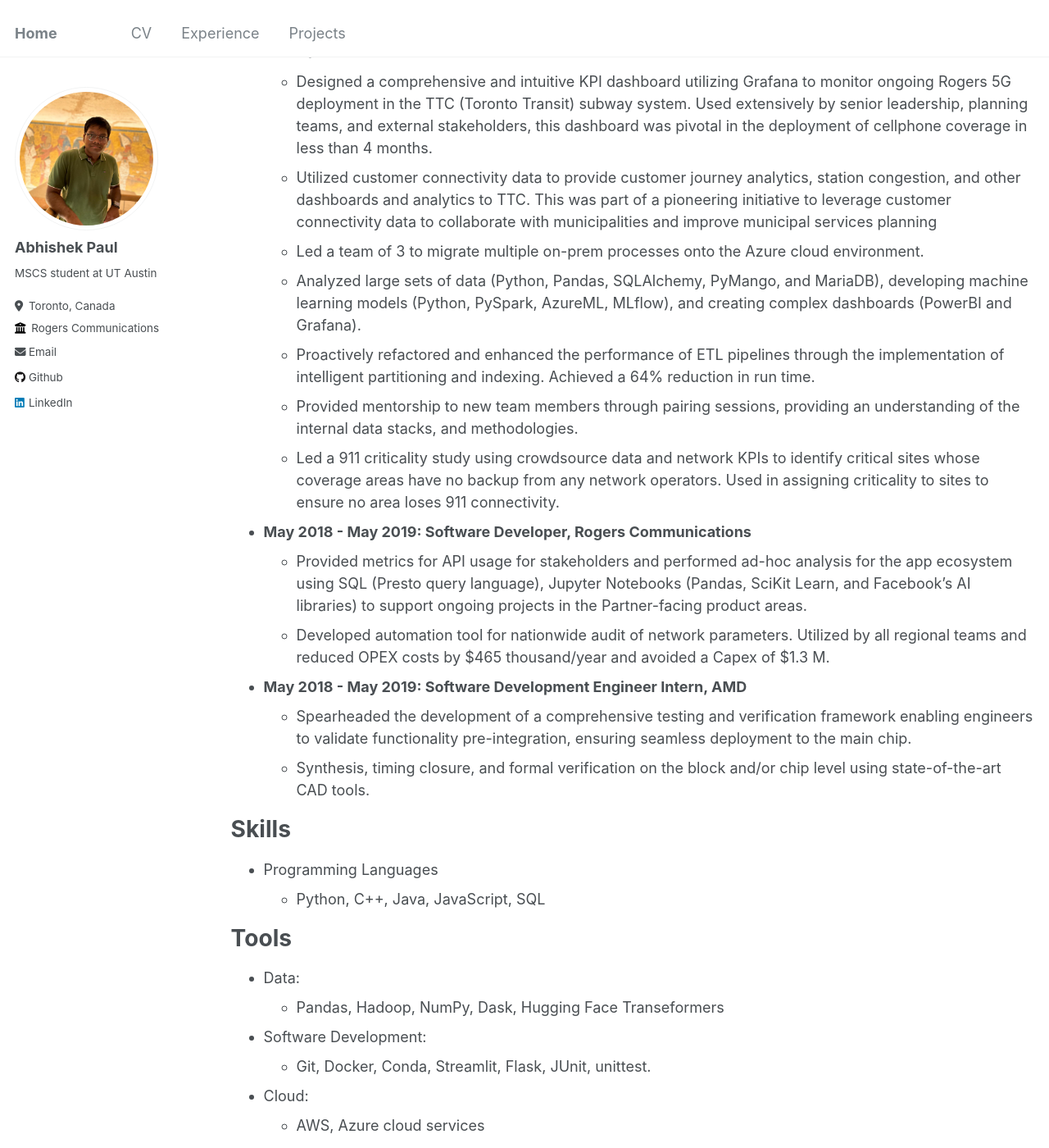
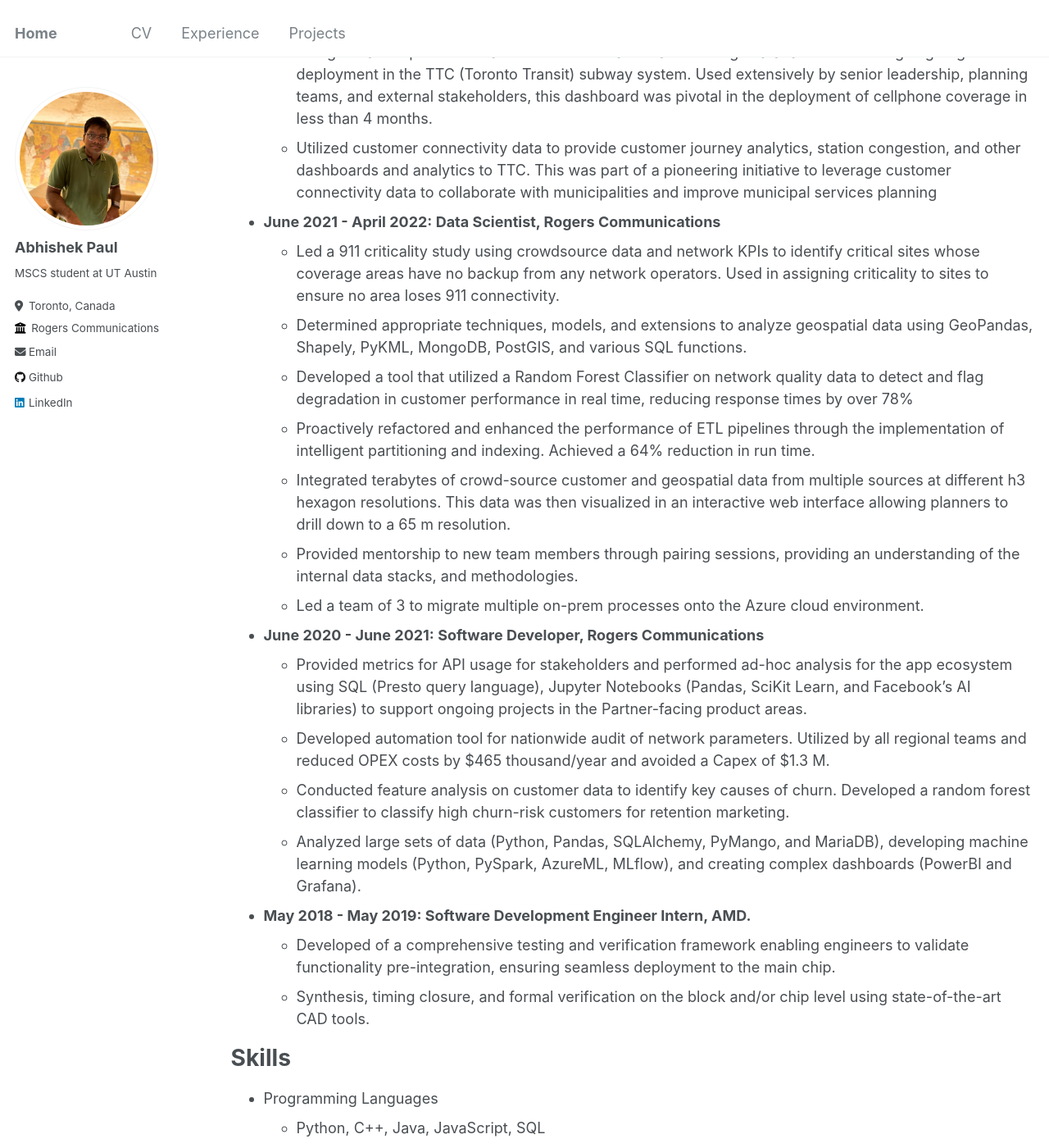
Before and after one commit to abhi-p/abhi-p.github.io, a Jekyll site: the page built from _pages/cv.md, in a window 1280 px wide and 1400 px high, scrolled down 859 px. Shown: the whole window at 82% size. Built offline with Jekyll 4.4.1, drawn with Linux system fonts in a browser that asks for light colours; some of the changed text lies outside the part shown.

Commit message:
updating cv with same information

```diff
--- a/_pages/cv.md
+++ b/_pages/cv.md
@@ -21,33 +21,38 @@ Education
 Work experience
 ======
 
-* **May 2018 - May 2019: Senior Data Scientist, Rogers Communications**
+* **May 2022 - present: Senior Data Scientist, Rogers Communications**
   * Spearheaded the development of a RAG (Retrieval Augmented Generation) pipeline, utilizing the Haystack framework with Lamma 3 as the LLM model. The model would convert user questions into SQL queries and return the result. Empowered executives and non-technical teams, to effortlessly "query" network KPIs from the database.
   * Developed a real-time network disruption identification tool. Collaborated with network engineering teams to identify problematic network patterns and then trained a Seasonal decomposition (STL) detection model to swiftly identify these patterns in live data. Decreased detection lead time from hours to minutes, enabling quick alerting and preemptive issue resolution and ensuring uninterrupted service for customers
   * Leveraged crowd-sourced customer usage data, network KPIs, and geospatial data to train an ML-based (Random Forest) tower coverage model. Utilized by national planning to evaluate locations for new towers. Automated and optimized many aspects of network planning, reducing Capex by over $400 million.
-
-* **May 2018 - May 2019: Data Scientist, Rogers Communications**
   * Spearheaded the development of a forecasting model leveraging Meta's Prophet to predict network traffic growth, integrating considerations for seasonality and the influence of public events on abnormal network traffic.
   * Designed a comprehensive and intuitive KPI dashboard utilizing Grafana to monitor ongoing Rogers 5G deployment in the TTC (Toronto Transit) subway system. Used extensively by senior leadership, planning teams, and external stakeholders, this dashboard was pivotal in the deployment of cellphone coverage in less than 4 months.
   * Utilized customer connectivity data to provide customer journey analytics, station congestion, and other dashboards and analytics to TTC. This was part of a pioneering initiative to leverage customer connectivity data to collaborate with municipalities and improve municipal services planning
-  *  Led a team of 3 to migrate multiple on-prem processes onto the Azure cloud environment.
-  * Analyzed large sets of data (Python, Pandas, SQLAlchemy, PyMango, and MariaDB), developing machine learning models (Python, PySpark, AzureML, MLflow), and creating complex dashboards (PowerBI and Grafana).
-  * Proactively refactored and enhanced the performance of ETL pipelines through the implementation of intelligent partitioning and indexing. Achieved a 64% reduction in run time.
-  *  Provided mentorship to new team members through pairing sessions, providing an understanding of the internal data stacks, and methodologies.
-  * Led a 911 criticality study using crowdsource data and network KPIs to identify critical sites whose coverage areas have no backup from any network operators. Used in assigning criticality to sites to ensure no area loses 911 connectivity.
 
 
-* **May 2018 - May 2019: Software Developer, Rogers Communications**
+* **June 2021 - April 2022: Data Scientist, Rogers Communications**
+  * Led a 911 criticality study using crowdsource data and network KPIs to identify critical sites whose coverage areas have no backup from any network operators. Used in assigning criticality to sites to ensure no area loses 911 connectivity.
+  * Determined appropriate techniques, models, and extensions to analyze geospatial data using GeoPandas, Shapely, PyKML, MongoDB, PostGIS, and various SQL functions.
+  * Developed a tool that utilized a Random Forest Classifier on network quality data to detect and flag degradation in customer performance in real time, reducing response times by over 78%
+  * Proactively refactored and enhanced the performance of ETL pipelines through the implementation of intelligent partitioning and indexing. Achieved a 64% reduction in run time.
+  * Integrated terabytes of crowd-source customer and geospatial data from multiple sources at different h3 hexagon resolutions. This data was then visualized in an interactive web interface allowing planners to drill down to a 65 m resolution.
+  *  Provided mentorship to new team members through pairing sessions, providing an understanding of the internal data stacks, and methodologies.
+  *  Led a team of 3 to migrate multiple on-prem processes onto the Azure cloud environment.
+
+
+
+* **June 2020 - June 2021: Software Developer, Rogers Communications**
   * Provided metrics for API usage for stakeholders and performed ad-hoc analysis for the app ecosystem using SQL (Presto query
 language), Jupyter Notebooks (Pandas, SciKit Learn, and Facebook’s AI libraries) to support ongoing projects in the
 Partner-facing product areas.
   * Developed automation tool for nationwide audit of network parameters. Utilized by all regional teams and reduced OPEX costs by $465 thousand/year and avoided a Capex of $1.3 M.
+  * Conducted feature analysis on customer data to identify key causes of churn. Developed a random forest classifier to classify high churn-risk customers for retention marketing.
+  * Analyzed large sets of data (Python, Pandas, SQLAlchemy, PyMango, and MariaDB), developing machine learning models (Python, PySpark, AzureML, MLflow), and creating complex dashboards (PowerBI and Grafana).
 
 
-* **May 2018 - May 2019: Software Development Engineer Intern, AMD**
-  * Spearheaded the development of a comprehensive testing and verification framework enabling engineers to validate functionality pre-integration, ensuring seamless deployment to the main chip.
-  * Synthesis, timing closure, and formal verification on the block and/or chip level using state-of-the-art CAD tools.
-
+* **May 2018 - May 2019: Software Development Engineer Intern, AMD.**
+    * Developed of a comprehensive testing and verification framework enabling engineers to validate functionality pre-integration, ensuring seamless deployment to the main chip.
+    * Synthesis, timing closure, and formal verification on the block and/or chip level using state-of-the-art CAD tools.
 
 Skills
 ======
```
